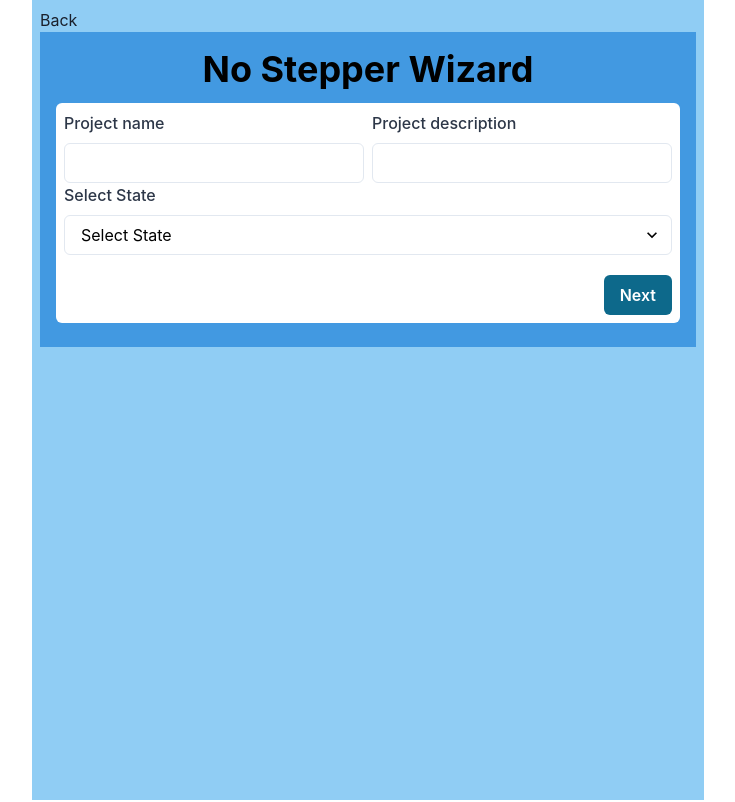
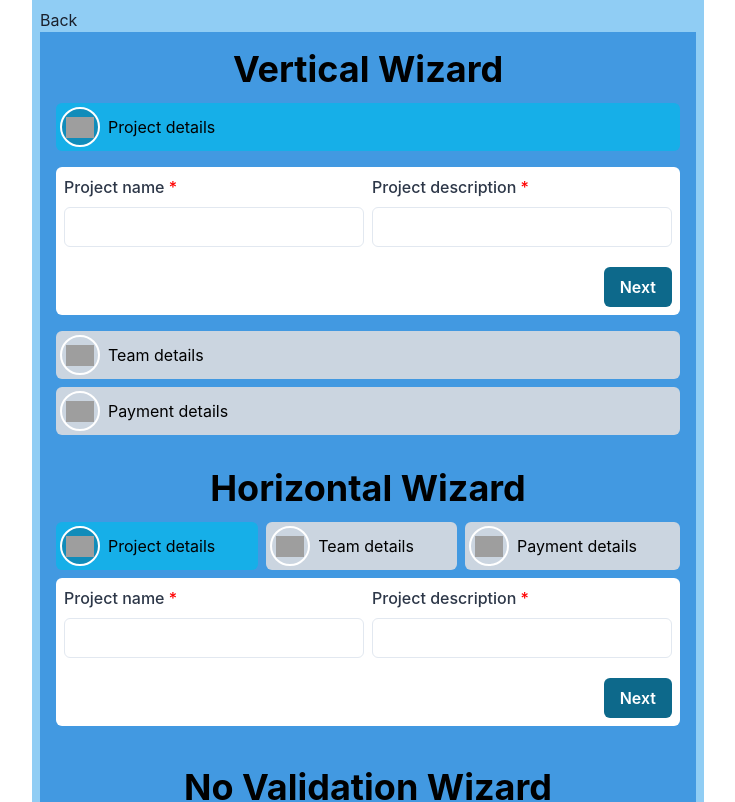
Before and after one commit to mrrawatofficial/chakra-custom-comps, a React (Create React App) app: page /wizard in a window 1280 px wide. Shown: the top 802 px of the page, without its empty margins (272-1007 px from the left). Built offline with nearby package versions, Linux system fonts and the light colour scheme; grey boxes are pictures that could not be loaded.

Commit message:
Update FormStep.js

```diff
--- a/src/examples/FormStep.js
+++ b/src/examples/FormStep.js
@@ -1,4 +1,11 @@
-import { Box, Container, Heading, HStack, Link } from "@chakra-ui/react";
+import {
+	Box,
+	Container,
+	Heading,
+	HStack,
+	Link,
+	VStack,
+} from "@chakra-ui/react";
 import * as Yup from "yup";
 import { Link as RouterLink } from "react-router-dom";
 import { Wizard, WizardStep } from "../components/Wizard";
@@ -10,25 +17,24 @@ const FormStep = () => {
 			project_description: Yup.string().required(
 				"Project description is required"
 			),
-			state: Yup.string().required("State is required"),
 		}),
 		Yup.object().shape({
 			team_name: Yup.string().required("Team name is required"),
 			team_description: Yup.string().required("Team description is required"),
 		}),
-		// Yup.object().shape({
-		// 	payment_amount: Yup.string().required("Payment amount is required"),
-		// 	payment_description: Yup.string().required(
-		// 		"Payment description is required"
-		// 	),
-		// }),
+		Yup.object().shape({
+			payment_amount: Yup.string().required("Payment amount is required"),
+			payment_description: Yup.string().required(
+				"Payment description is required"
+			),
+		}),
 	];
 	return (
 		<Container maxW="2xl" bg="blue.200" minH={"100vh"} p={2}>
 			<Link as={RouterLink} to="/">
 				Back
 			</Link>
-			{/* <Box padding="4" bg="blue.400" color="black" w="full">
+			<Box padding="4" bg="blue.400" color="black" w="full">
 				<Heading as="h2" size="xl" color="black" textAlign={"center"} mb={3}>
 					Vertical Wizard
 				</Heading>
@@ -323,7 +329,7 @@ const FormStep = () => {
 						</VStack>
 					</WizardStep>
 				</Wizard>
-			</Box> */}
+			</Box>
 			<Box padding="4" bg="blue.400" color="black" w="full">
 				<Heading as="h2" size="xl" color="black" textAlign={"center"} mb={3}>
 					No Stepper Wizard
@@ -335,32 +341,17 @@ const FormStep = () => {
 					initialValues={{
 						project_name: "",
 						project_description: "",
-						state: "",
 						team_name: "",
 						team_description: "",
-						// payment_amount: "",
-						// payment_description: "",
+						payment_amount: "",
+						payment_description: "",
 					}}
-					validationSchema={schemas}
 					stepper={false}
 				>
 					<WizardStep title="Project details">
 						<HStack>
 							<MyInput label="Project name" name="project_name" />
 							<MyInput label="Project description" name="project_description" />
-						</HStack>
-						<HStack>
-							<MyInput select label="Select State" name="state">
-								<option value="option1">Option 1</option>
-								<option value="option2">Option 2</option>
-								<option value="option3">Option 3</option>
-							</MyInput>
-							{/* <Select></Select> */}
-							{/* <Select placeholder="Select option">
-								<option value="option1">Option 1</option>
-								<option value="option2">Option 2</option>
-								<option value="option3">Option 3</option>
-							</Select> */}
 						</HStack>
 					</WizardStep>
 					<WizardStep title="Team details">
@@ -369,12 +360,12 @@ const FormStep = () => {
 							<MyInput label="Team description" name="team_description" />
 						</HStack>
 					</WizardStep>
-					{/* <WizardStep title="Payment details">
+					<WizardStep title="Payment details">
 						<VStack spacing={3}>
 							<MyInput label="Payment amount" name="payment_amount" />
 							<MyInput label="Payment description" name="payment_description" />
 						</VStack>
-					</WizardStep> */}
+					</WizardStep>
 				</Wizard>
 			</Box>
 		</Container>
```
